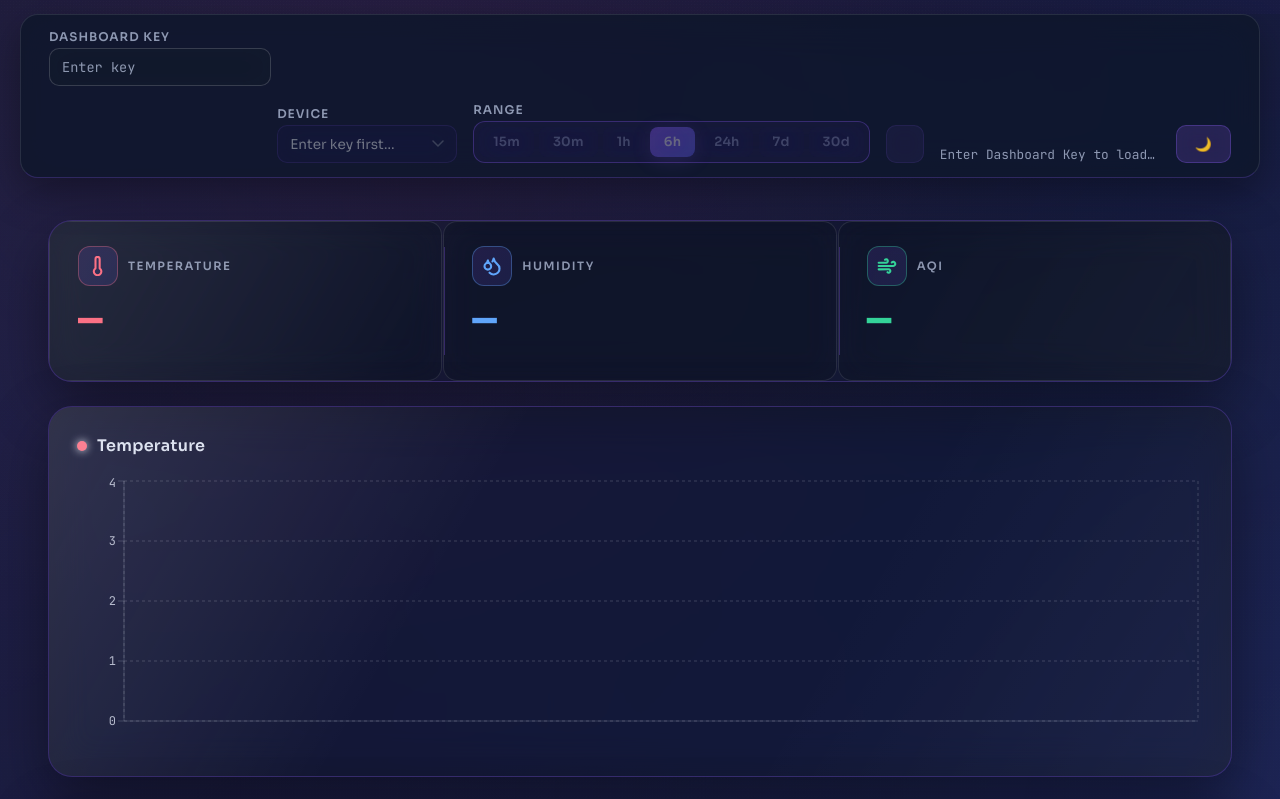
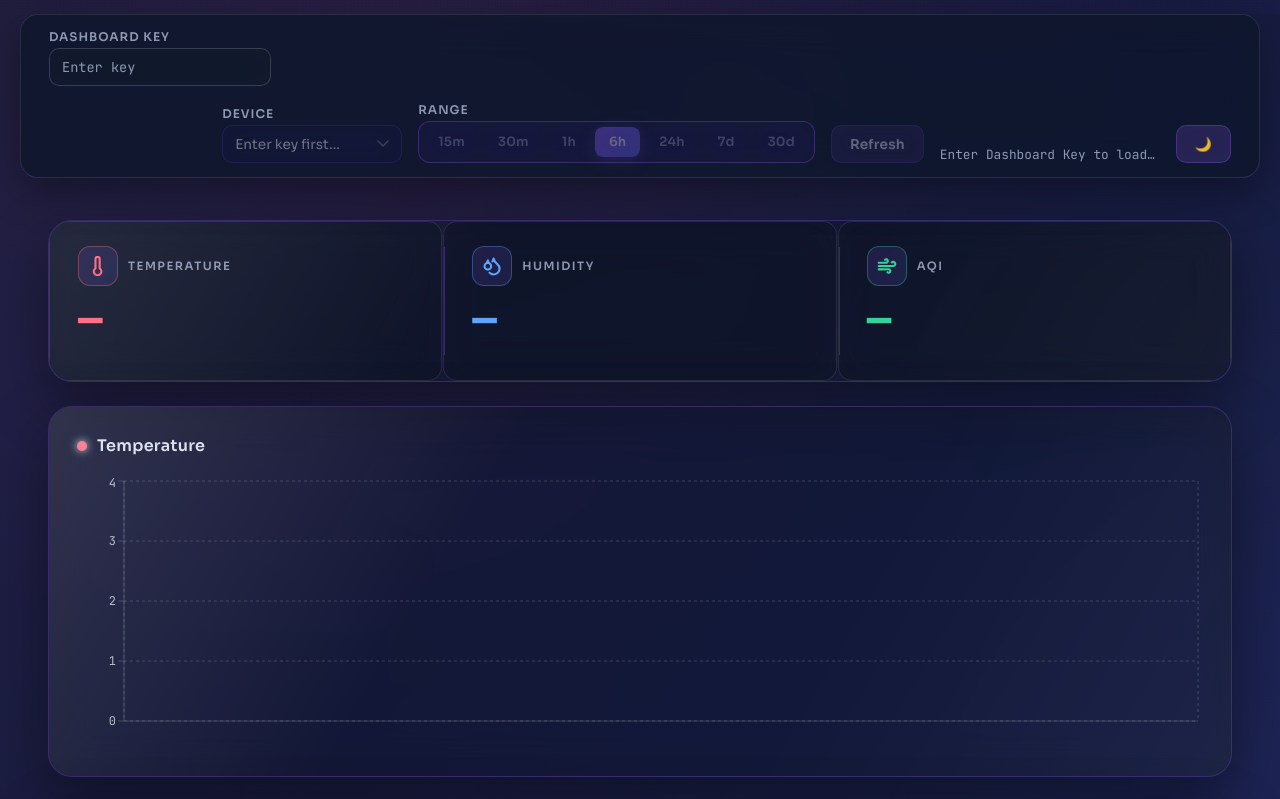
Before and after one commit to SamBro2901/room-monitor, a React (Vite) app in the folder dashboard/: page / in a window 1280 px wide. Shown: the top 799 px of the page. Built offline with nearby package versions, Linux system fonts and the light colour scheme.

Commit message:
Reverting change

```diff
--- a/dashboard/src/App.jsx
+++ b/dashboard/src/App.jsx
@@ -1123,7 +1123,7 @@ export default function App() {
 						disabled={loading || !dashKey}
 						title="Fetch latest data"
 					>
-						{/* {loading ? 'Loading…' : 'Refresh'} */}
+						{loading ? 'Loading…' : 'Refresh'}
 					</button>
 					<div className="status">{status}</div>
 					<button
```
